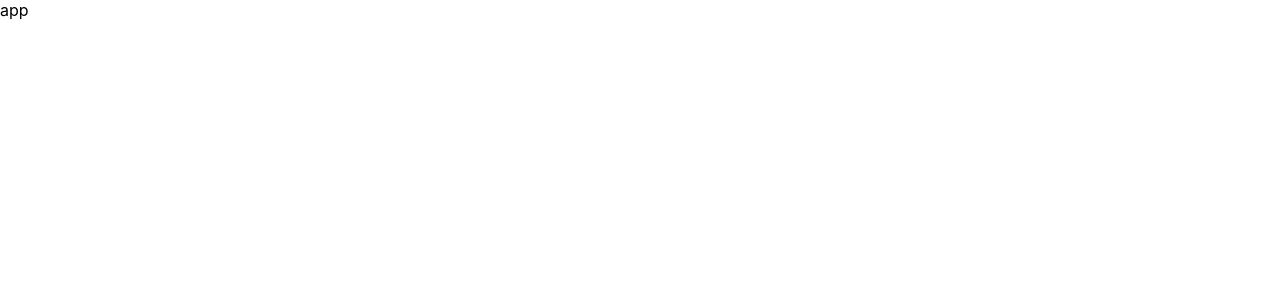
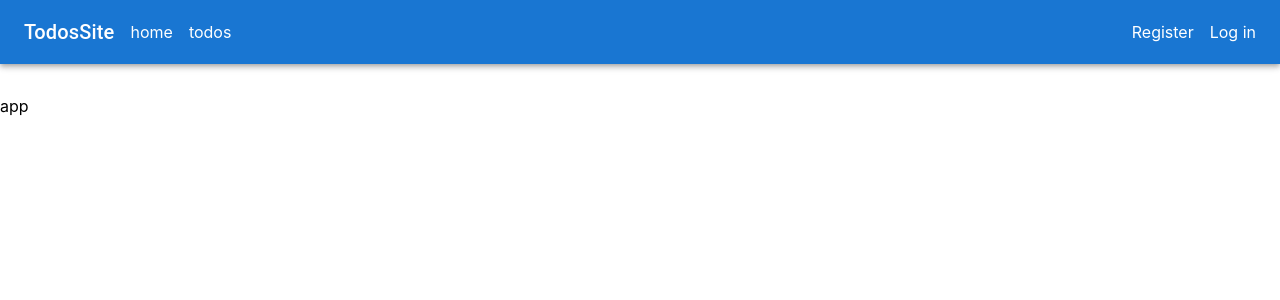
Before and after one commit to Mohammed-Almuziny/w09d03, a React (Create React App) app: page / in a window 1280 px wide. Shown: the top 300 px of the page. Built offline with nearby package versions, Linux system fonts and the light colour scheme.

Commit message:
create header components

```diff
--- a/package.json
+++ b/package.json
@@ -3,6 +3,9 @@
   "version": "0.1.0",
   "private": true,
   "dependencies": {
+    "@emotion/react": "^11.7.0",
+    "@emotion/styled": "^11.6.0",
+    "@mui/material": "^5.2.3",
     "@testing-library/jest-dom": "^5.16.1",
     "@testing-library/react": "^11.2.7",
     "@testing-library/user-event": "^12.8.3",
--- a/src/App.js
+++ b/src/App.js
@@ -1,5 +1,12 @@
+import { Header } from "./components/Header";
+
 function App() {
-  return <div className="App">app</div>;
+  return (
+    <div>
+      <Header />
+      app
+    </div>
+  );
 }
 
 export default App;
--- /dev/null
+++ b/src/components/Header/LeftSide.jsx
@@ -0,0 +1,33 @@
+import React from "react";
+import { useSelector } from "react-redux";
+import { Link } from "@mui/material";
+
+export const LeftSide = () => {
+  const { role } = useSelector((state) => state.account);
+
+  return role === "admin" ? (
+    <>
+      <Link color="inherit" underline="none" href="/" mr={2}>
+        home
+      </Link>
+      <Link color="inherit" underline="none" href="/todos" mr={2}>
+        todos
+      </Link>
+      <Link color="inherit" underline="none" href="/allTodos" mr={2}>
+        all todos
+      </Link>
+      <Link color="inherit" underline="none" href="/allUsers" mr={2}>
+        all users
+      </Link>
+    </>
+  ) : (
+    <>
+      <Link color="inherit" underline="none" href="/" mr={2}>
+        home
+      </Link>
+      <Link color="inherit" underline="none" href="/todos" mr={2}>
+        todos
+      </Link>
+    </>
+  );
+};
--- /dev/null
+++ b/src/components/Header/RightSide.jsx
@@ -0,0 +1,31 @@
+import React from "react";
+import { useSelector, useDispatch } from "react-redux";
+import { Link, Button } from "@mui/material";
+
+import { logout } from "./../../reducers/account";
+
+export const RightSide = () => {
+  const { user } = useSelector((state) => state.account);
+
+  const dispatch = useDispatch();
+
+  return user ? (
+    <>
+      <h1>{user} </h1>
+
+      <Button color="inherit" onClick={() => dispatch(logout({}))}>
+        log out
+      </Button>
+    </>
+  ) : (
+    <>
+      <Link color="inherit" underline="none" href="/register" ml={2}>
+        Register
+      </Link>
+
+      <Link color="inherit" underline="none" href="/logIn" ml={2}>
+        Log in
+      </Link>
+    </>
+  );
+};
--- /dev/null
+++ b/src/components/Header/index.jsx
@@ -0,0 +1,27 @@
+import React from "react";
+import { AppBar, Typography, Box, Toolbar } from "@mui/material";
+
+import { LeftSide } from "./LeftSide";
+import { RightSide } from "./RightSide";
+
+export const Header = () => {
+  return (
+    <header className="App">
+      <Box sx={{ flexGrow: 1, pb: 4 }}>
+        <AppBar position="static">
+          <Toolbar>
+            <Typography variant="h6" mr={2}>
+              TodosSite
+            </Typography>
+
+            <LeftSide />
+
+            <Typography sx={{ flexGrow: 1 }}></Typography>
+
+            <RightSide />
+          </Toolbar>
+        </AppBar>
+      </Box>
+    </header>
+  );
+};
```
Also changed, not shown: 1 other file (tests, documents, lock files or other folders).
